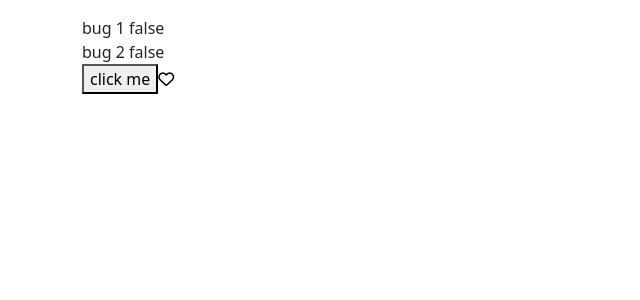
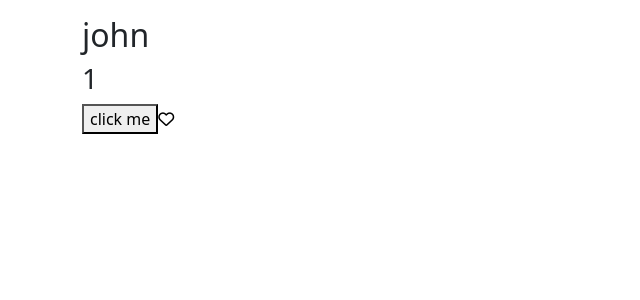
Before and after one commit to zamoosh/react-first, a React (Vite) app: page / in a window 1280 px wide. Shown: the top 300 px of the page, without its empty margins (0-640 px from the left). Built offline with nearby package versions, Linux system fonts and the light colour scheme.

Commit message:
add exercise updating object

```diff
--- a/src/App.tsx
+++ b/src/App.tsx
@@ -4,25 +4,24 @@ import { nanoid } from "nanoid";
 import { produce } from "immer";
 
 function App() {
-  const [bugs, setBugs] = useState([
-    { id: 1, name: "bug 1", fixed: false },
-    { id: 2, name: "bug 2", fixed: false },
-  ]);
+  const [game, setGame] = useState({
+    id: 1,
+    player: {
+      name: "john",
+    }
+  });
 
   const handleClick = () => {
-    setBugs(produce((draft) => {
-      const bug = draft.find(bug => bug.id === 2);
-      if (bug) bug.fixed = true;
+    setGame(produce(draft => {
+      draft.player.name = "Mohammad"
     }))
   };
 
   return (
     <div className={"container mt-3"}>
-      {bugs.map((elem) => (
-        <div key={nanoid()}>
-          {elem.name} {elem.fixed ? "true" : "false"}
-        </div>
-      ))}
+
+      <h2>{game.player.name}</h2>
+      <h3>{game.id}</h3>
 
       <button onClick={handleClick}>click me</button>
 
```
